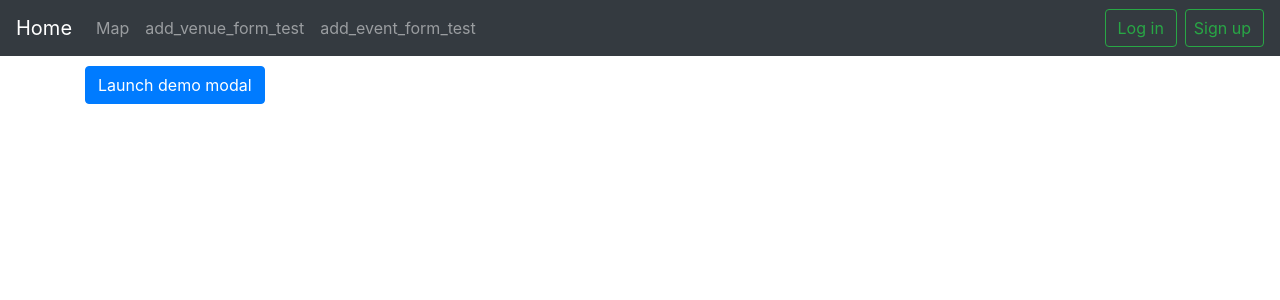
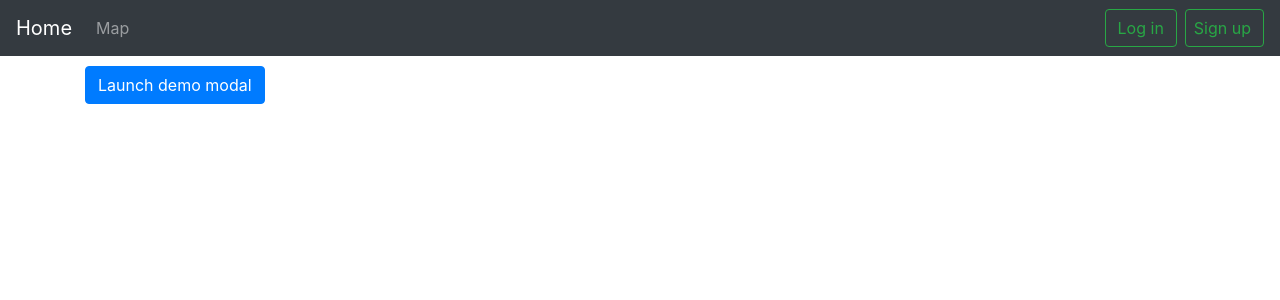
Before and after one commit to ArthurVanRemoortel/webtech-project, a Django app: page /webtech/add_event_form_test in a window 1280 px wide. Shown: the top 300 px of the page. Run offline with Django 3.2, Linux system fonts and the light colour scheme; some libraries are stand-ins or nearby versions.

Commit message:
Removed test items in navbar

```diff
--- a/webtech/templates/layout.html
+++ b/webtech/templates/layout.html
@@ -157,12 +157,6 @@
             <li class="nav-item">
                 <a class="nav-link" href="{% url 'map' %}">Map</a>
             </li>
-            <li class="nav-item">
-                <a class="nav-link" href="{% url 'add_venue_form_test' %}">add_venue_form_test</a>
-            </li>
-            <li class="nav-item">
-                <a class="nav-link" href="{% url 'add_event_form_test' %}">add_event_form_test</a>
-            </li>
         </ul>
         <form class="form-inline">
             <div class="form-group">
```
